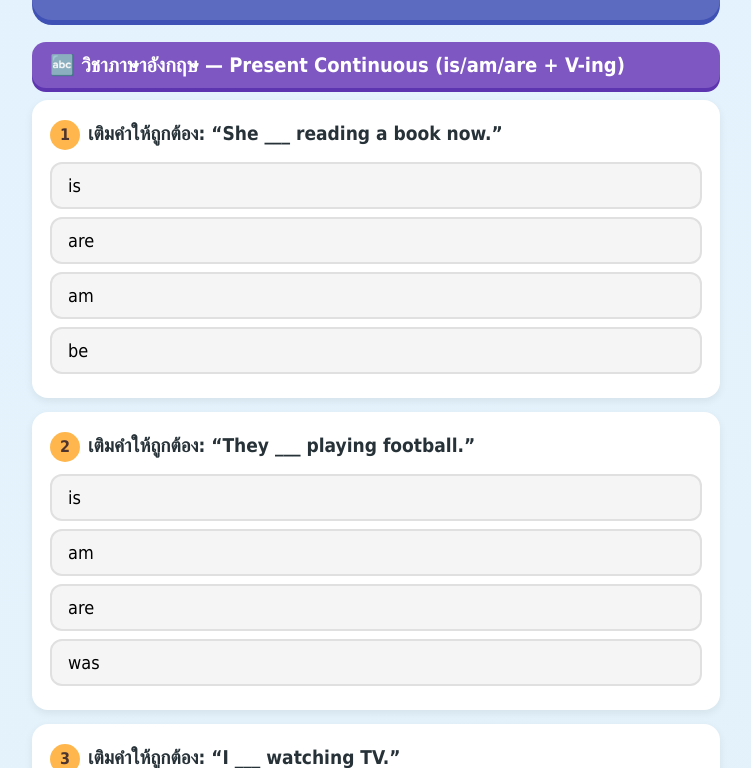
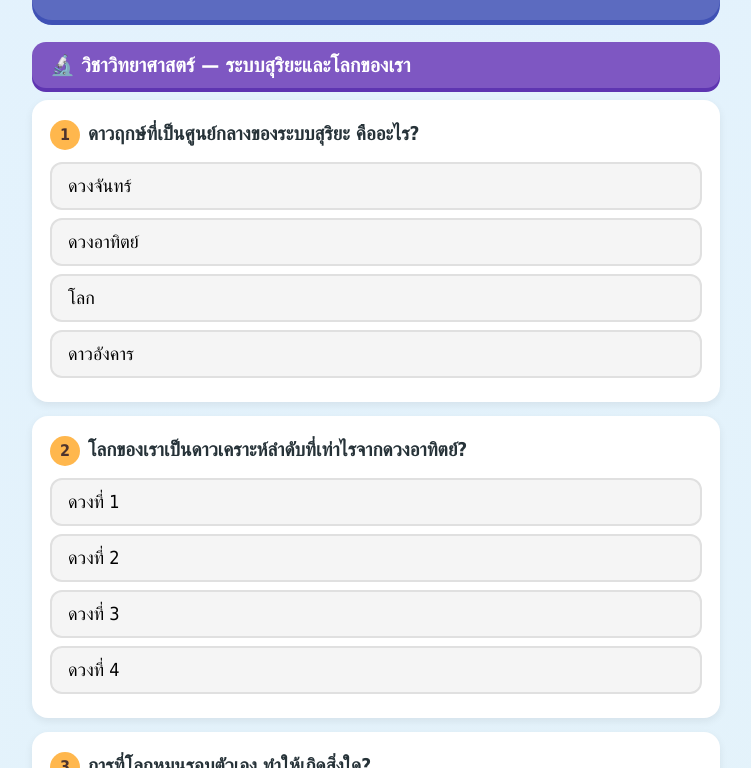
Before and after one commit to jndproperty/jnd-exam, a plain HTML site: page yuna/index.html in a window 1280 px wide. Shown: the part 115-883 px from the top of the page, without its empty margins (264-1015 px from the left). Drawn offline with Linux system fonts and the light colour scheme.

Commit message:
ข้อสอบ 28 ก.ค. 2026 (ชุด D ใหม่): วิทย์ ส่วนของพืช/ระบบสุริยะ + การงาน ปลูกต้นไม้/ถนอมอาหาร

```diff
--- a/yuna/index.html
+++ b/yuna/index.html
@@ -3,7 +3,7 @@
 <head>
 <meta charset="UTF-8">
 <meta name="viewport" content="width=device-width, initial-scale=1.0">
-<title>ข้อสอบฝึกยูน่า ป.4 - 28 ก.ค. 2026 (ชุด C ใหม่)</title>
+<title>ข้อสอบฝึกยูน่า ป.4 - 28 ก.ค. 2026 (ชุด D ใหม่)</title>
 <style>
   * { box-sizing: border-box; -webkit-tap-highlight-color: transparent; }
   body {
@@ -78,8 +78,8 @@
 <div class="wrap">
   <header>
     <h1>✨ ข้อสอบฝึกของยูน่า ✨</h1>
-    <div class="meta">ชั้น ป.4 &nbsp;•&nbsp; วันที่ 28 ก.ค. 2026 &nbsp;•&nbsp; ชุด C ใหม่ 🎉</div>
-    <div class="meta">วิชา: ภาษาอังกฤษ 🔤 + ศิลปะ 🎨</div>
+    <div class="meta">ชั้น ป.4 &nbsp;•&nbsp; วันที่ 28 ก.ค. 2026 &nbsp;•&nbsp; ชุด D ใหม่ 🎉</div>
+    <div class="meta">วิชา: วิทยาศาสตร์ 🔬 + การงานอาชีพฯ 🍳</div>
   </header>
 
   <div id="quiz"></div>
@@ -96,42 +96,42 @@
 
 <script>
 const questions = [
-  // ===== ภาษาอังกฤษ: Present Continuous (is/are/am + V-ing) (15 ข้อ) =====
-  { subj:1, text:"เติมคำให้ถูกต้อง: “She ___ reading a book now.”", opts:["is","are","am","be"], ans:0, exp:"ประธาน She ใช้ is → She is reading." },
-  { subj:1, text:"เติมคำให้ถูกต้อง: “They ___ playing football.”", opts:["is","am","are","was"], ans:2, exp:"ประธาน They ใช้ are → They are playing." },
-  { subj:1, text:"เติมคำให้ถูกต้อง: “I ___ watching TV.”", opts:["is","am","are","be"], ans:1, exp:"ประธาน I ใช้ am → I am watching." },
-  { subj:1, text:"รูป V-ing ของ “run” คือข้อใด?", opts:["runing","running","runned","runs"], ans:1, exp:"run เป็นเสียงสั้น ต้องซ้ำ n → running" },
-  { subj:1, text:"เติมคำให้ถูกต้อง: “He is ___ (swim) in the pool.”", opts:["swiming","swimming","swims","swam"], ans:1, exp:"swim ซ้ำ m ก่อนเติม -ing → swimming" },
-  { subj:1, text:"Present Continuous ใช้โครงสร้างแบบใด?", opts:["Verb ช่องเดียวเฉยๆ","is/am/are + V-ing","Verb ช่อง 2","will + Verb"], ans:1, exp:"โครงสร้างคือ is/am/are + กริยาเติม -ing" },
-  { subj:1, text:"เติมคำให้ถูกต้อง: “We ___ studying English.”", opts:["is","am","are","was"], ans:2, exp:"ประธาน We ใช้ are → We are studying." },
-  { subj:1, text:"รูป V-ing ของ “make” คือข้อใด?", opts:["makeing","making","maked","makes"], ans:1, exp:"make ลงท้ายด้วย e ตัด e แล้วเติม -ing → making" },
-  { subj:1, text:"เติมคำให้ถูกต้อง: “The baby ___ sleeping.”", opts:["are","is","am","were"], ans:1, exp:"ประธานเอกพจน์ (baby) ใช้ is → is sleeping." },
-  { subj:1, text:"ประโยคใดเป็น Present Continuous ที่ถูกต้อง?", opts:["I am eat rice.","I am eating rice.","I eating rice.","I eats rice."], ans:1, exp:"ต้องเป็น am + V-ing → I am eating rice." },
-  { subj:1, text:"เติมคำให้ถูกต้อง: “Look! It ___ raining.”", opts:["is","are","am","be"], ans:0, exp:"ประธาน It ใช้ is → It is raining." },
-  { subj:1, text:"คำว่า “cooking” มาจากกริยาใด?", opts:["cook","cool","book","cut"], ans:0, exp:"cooking มาจาก cook + -ing" },
-  { subj:1, text:"เติมคำให้ถูกต้อง: “You ___ writing a letter.”", opts:["is","am","are","was"], ans:2, exp:"ประธาน You ใช้ are → You are writing." },
-  { subj:1, text:"รูป V-ing ของ “play” คือข้อใด?", opts:["plaing","playing","plays","played"], ans:1, exp:"play เติม -ing ได้เลย → playing" },
-  { subj:1, text:"Present Continuous บอกการกระทำที่เกิดขึ้นเมื่อใด?", opts:["กำลังทำอยู่ตอนนี้","เมื่อวานนี้","ปีหน้า","ไม่เคยทำ"], ans:0, exp:"ใช้บอกสิ่งที่กำลังทำอยู่ในขณะนี้" },
+  // ===== วิทยาศาสตร์: ระบบสุริยะและโลกของเรา (15 ข้อ) =====
+  { subj:1, text:"ดาวฤกษ์ที่เป็นศูนย์กลางของระบบสุริยะ คืออะไร?", opts:["ดวงจันทร์","ดวงอาทิตย์","โลก","ดาวอังคาร"], ans:1, exp:"ดวงอาทิตย์เป็นดาวฤกษ์ศูนย์กลางของระบบสุริยะ ☀️" },
+  { subj:1, text:"โลกของเราเป็นดาวเคราะห์ลำดับที่เท่าไรจากดวงอาทิตย์?", opts:["ดวงที่ 1","ดวงที่ 2","ดวงที่ 3","ดวงที่ 4"], ans:2, exp:"โลกเป็นดาวเคราะห์ดวงที่ 3 จากดวงอาทิตย์" },
+  { subj:1, text:"การที่โลกหมุนรอบตัวเอง ทำให้เกิดสิ่งใด?", opts:["กลางวันและกลางคืน","ฤดูกาล","น้ำขึ้นน้ำลง","ฝนตก"], ans:0, exp:"โลกหมุนรอบตัวเองทำให้เกิดกลางวัน-กลางคืน" },
+  { subj:1, text:"การที่โลกโคจรรอบดวงอาทิตย์ครบ 1 รอบ ใช้เวลาประมาณเท่าใด?", opts:["1 วัน","1 เดือน","1 ปี","1 สัปดาห์"], ans:2, exp:"โลกโคจรรอบดวงอาทิตย์ครบ 1 รอบ ใช้เวลา 1 ปี" },
+  { subj:1, text:"ดาวเคราะห์ดวงใดได้ชื่อว่า “ดาวเคราะห์สีแดง”?", opts:["ดาวศุกร์","ดาวพฤหัสบดี","ดาวอังคาร","ดาวเสาร์"], ans:2, exp:"ดาวอังคารมีพื้นผิวสีแดง เรียกว่าดาวเคราะห์สีแดง" },
+  { subj:1, text:"บริวารของโลกที่โคจรรอบโลก คืออะไร?", opts:["ดวงอาทิตย์","ดวงจันทร์","ดาวอังคาร","ดาวหาง"], ans:1, exp:"ดวงจันทร์เป็นบริวารที่โคจรรอบโลก 🌙" },
+  { subj:1, text:"โลกหมุนรอบตัวเองครบ 1 รอบ ใช้เวลาประมาณเท่าใด?", opts:["1 ชั่วโมง","24 ชั่วโมง (1 วัน)","1 เดือน","1 ปี"], ans:1, exp:"โลกหมุนรอบตัวเองครบ 1 รอบใน 24 ชั่วโมง (1 วัน)" },
+  { subj:1, text:"ดาวเคราะห์ที่มีวงแหวนสวยงามล้อมรอบ คือดวงใด?", opts:["ดาวพุธ","โลก","ดาวเสาร์","ดาวศุกร์"], ans:2, exp:"ดาวเสาร์มีวงแหวนสวยงามล้อมรอบ 🪐" },
+  { subj:1, text:"แหล่งกำเนิดแสงสว่างและความร้อนของระบบสุริยะ คืออะไร?", opts:["ดวงจันทร์","ดวงอาทิตย์","ดาวเทียม","ดาวหาง"], ans:1, exp:"ดวงอาทิตย์ให้แสงสว่างและความร้อนแก่ระบบสุริยะ" },
+  { subj:1, text:"ดาวเคราะห์ดวงใดใหญ่ที่สุดในระบบสุริยะ?", opts:["โลก","ดาวพฤหัสบดี","ดาวอังคาร","ดาวพุธ"], ans:1, exp:"ดาวพฤหัสบดีเป็นดาวเคราะห์ที่ใหญ่ที่สุด" },
+  { subj:1, text:"การเกิดฤดูกาลบนโลก เกิดจากสาเหตุใด?", opts:["โลกเอียงและโคจรรอบดวงอาทิตย์","ดวงจันทร์บังโลก","ดาวตก","ลมพายุ"], ans:0, exp:"โลกเอียงแกนและโคจรรอบดวงอาทิตย์ ทำให้เกิดฤดูกาล" },
+  { subj:1, text:"เมื่อด้านที่เราอยู่หันเข้าหาดวงอาทิตย์ จะเป็นเวลาใด?", opts:["กลางคืน","เที่ยงคืน","กลางวัน","ไม่มีเวลา"], ans:2, exp:"ด้านที่หันเข้าหาดวงอาทิตย์จะเป็นกลางวัน" },
+  { subj:1, text:"ดวงจันทร์ที่เราเห็นสว่างบนท้องฟ้า ได้แสงมาจากที่ใด?", opts:["สร้างแสงเอง","สะท้อนแสงจากดวงอาทิตย์","จากโลก","จากดาวอังคาร"], ans:1, exp:"ดวงจันทร์ไม่มีแสงเอง แต่สะท้อนแสงจากดวงอาทิตย์" },
+  { subj:1, text:"ระบบสุริยะมีดาวเคราะห์ทั้งหมดกี่ดวง?", opts:["8 ดวง","5 ดวง","10 ดวง","12 ดวง"], ans:0, exp:"ระบบสุริยะมีดาวเคราะห์ 8 ดวง" },
+  { subj:1, text:"ปรากฏการณ์ที่ดวงจันทร์บังดวงอาทิตย์ เรียกว่าอะไร?", opts:["จันทรุปราคา","ฝนดาวตก","สุริยุปราคา","รุ้งกินน้ำ"], ans:2, exp:"ดวงจันทร์บังดวงอาทิตย์ เรียกว่า สุริยุปราคา" },
 
-  // ===== ศิลปะ: หลักการจัดองค์ประกอบศิลป์ (สมดุล/เอกภาพ/จุดเด่น) (15 ข้อ) =====
-  { subj:2, text:"การจัดวางให้ภาพซ้าย-ขวาดูเท่ากัน ไม่หนักไปข้างใดข้างหนึ่ง เรียกว่าอะไร?", opts:["ความขัดแย้ง","ความสมดุล (Balance)","ความว่างเปล่า","ความยุ่งเหยิง"], ans:1, exp:"การถ่วงน้ำหนักภาพให้เท่ากัน คือ ความสมดุล" },
-  { subj:2, text:"จุดที่ดึงดูดสายตาให้มองเป็นอันดับแรกในภาพ เรียกว่าอะไร?", opts:["จุดเด่น (Point of Emphasis)","พื้นหลัง","กรอบภาพ","เส้นขอบ"], ans:0, exp:"ส่วนที่เด่นสะดุดตาที่สุด คือ จุดเด่น" },
-  { subj:2, text:"การที่ทุกส่วนในภาพกลมกลืนเป็นอันหนึ่งอันเดียวกัน เรียกว่าอะไร?", opts:["ความแตกแยก","เอกภาพ (Unity)","ความว่าง","ความซ้ำซาก"], ans:1, exp:"ความกลมกลืนเป็นหนึ่งเดียว คือ เอกภาพ" },
-  { subj:2, text:"ความสมดุลที่ซ้ายและขวาเหมือนกันเหมือนภาพในกระจกเงา เรียกว่าสมดุลแบบใด?", opts:["สมดุลแบบสองข้างไม่เท่ากัน","สมดุลแบบสองข้างเท่ากัน (Symmetry)","ไม่มีสมดุล","ความขัดแย้ง"], ans:1, exp:"สองข้างเหมือนกัน คือ สมดุลแบบสมมาตร (Symmetry)" },
-  { subj:2, text:"การใช้สีหรือขนาดที่ต่างออกไปเพื่อเน้นบางส่วนให้โดดเด่น เป็นการสร้างสิ่งใด?", opts:["จุดเด่น","ความสมดุล","พื้นผิว","เส้น"], ans:0, exp:"การเน้นให้บางส่วนสะดุดตา คือการสร้างจุดเด่น" },
-  { subj:2, text:"ในภาพวาด “พื้นที่ว่าง” (space) มีความสำคัญอย่างไร?", opts:["ทำให้ภาพเสีย","ช่วยให้ภาพดูโปร่ง ไม่อึดอัด","ไม่มีความสำคัญ","ทำให้ภาพแคบ"], ans:1, exp:"พื้นที่ว่างช่วยให้ภาพดูโปร่ง สบายตา" },
-  { subj:2, text:"การจัดองค์ประกอบภาพที่ดี ควรมีลักษณะอย่างไร?", opts:["รกและสับสน","มีจุดเด่น สมดุล และกลมกลืน","ว่างเปล่าทั้งหมด","ไม่มีจุดสนใจ"], ans:1, exp:"ภาพที่ดีควรมีจุดเด่น สมดุล และกลมกลืน (เอกภาพ)" },
-  { subj:2, text:"สมดุลที่สองข้างไม่เท่ากันแต่ยังดูสมดุล เรียกว่าอะไร?", opts:["สมดุลแบบสมมาตร","สมดุลแบบอสมมาตร (Asymmetry)","ความขัดแย้ง","เอกภาพ"], ans:1, exp:"สองข้างต่างกันแต่ยังสมดุล คือ สมดุลแบบอสมมาตร" },
-  { subj:2, text:"การวางวัตถุหลักไว้ในตำแหน่งที่น่าสนใจของภาพ ช่วยสร้างสิ่งใด?", opts:["จุดเด่นของภาพ","ความว่างเปล่า","ความสับสน","พื้นหลัง"], ans:0, exp:"ช่วยสร้างจุดเด่นให้ภาพน่าสนใจ" },
-  { subj:2, text:"องค์ประกอบใดช่วยให้ผู้ชม “รู้ว่าควรมองตรงไหนก่อน”?", opts:["พื้นหลัง","จุดเด่น","กรอบ","ความว่าง"], ans:1, exp:"จุดเด่นนำสายตาผู้ชมว่าควรมองตรงไหนก่อน" },
-  { subj:2, text:"ถ้าภาพมีของกระจายเต็มไปหมด ไม่มีจุดพักสายตา จะขาดหลักการใด?", opts:["พื้นที่ว่างและจุดเด่น","สีสัน","เส้น","กรอบ"], ans:0, exp:"ภาพรกเกินไปเพราะขาดพื้นที่ว่างและจุดเด่น" },
-  { subj:2, text:"“เอกภาพ” ในงานศิลปะหมายถึงอะไร?", opts:["ความแตกต่างสุดขั้ว","ความเป็นอันหนึ่งอันเดียวกันของภาพ","ความว่างเปล่า","จำนวนสีที่ใช้"], ans:1, exp:"เอกภาพคือความกลมกลืนเป็นหนึ่งเดียวของภาพ" },
-  { subj:2, text:"การใช้สีโทนเดียวกันทั้งภาพ ช่วยสร้างสิ่งใด?", opts:["เอกภาพและความกลมกลืน","ความขัดแย้ง","ความสับสน","จุดเด่นหลายจุด"], ans:0, exp:"สีโทนเดียวกันช่วยให้ภาพกลมกลืนเป็นเอกภาพ" },
-  { subj:2, text:"การวางเส้นขอบฟ้าในภาพทิวทัศน์ให้เหมาะสม เกี่ยวข้องกับหลักการใด?", opts:["การผสมสี","การจัดองค์ประกอบและความสมดุล","การปั้น","การพับกระดาษ"], ans:1, exp:"ตำแหน่งเส้นขอบฟ้าเกี่ยวกับการจัดองค์ประกอบและสมดุลของภาพ" },
-  { subj:2, text:"จุดเด่นในภาพ ควรมีลักษณะอย่างไรจึงทำให้ภาพน่าสนใจที่สุด?", opts:["จุดเด่นหลักเพียงจุดเดียว","หลายจุดเท่าๆ กันจนแย่งความสนใจ","ไม่มีจุดเด่นเลย","เต็มไปหมดทั้งภาพ"], ans:0, exp:"ควรมีจุดเด่นหลักจุดเดียว เพื่อไม่ให้แย่งสายตากัน" }
+  // ===== การงานอาชีพฯ: การประกอบอาหารและการถนอมอาหาร (15 ข้อ) =====
+  { subj:2, text:"ก่อนประกอบอาหารทุกครั้ง เราควรทำสิ่งใดเป็นอันดับแรก?", opts:["เปิดทีวี","ล้างมือให้สะอาด","เล่นโทรศัพท์","นอนพัก"], ans:1, exp:"ล้างมือให้สะอาดก่อนทำอาหารทุกครั้ง 🧼" },
+  { subj:2, text:"การถนอมอาหารด้วย “การตากแห้ง” เหมาะกับอาหารประเภทใด?", opts:["ปลา เนื้อ ผลไม้","น้ำเปล่า","น้ำแข็ง","นมสด"], ans:0, exp:"การตากแห้งเหมาะกับปลา เนื้อ และผลไม้" },
+  { subj:2, text:"การเก็บอาหารในตู้เย็น เป็นการถนอมอาหารด้วยวิธีใด?", opts:["การตากแห้ง","การแช่เย็น","การรมควัน","การดอง"], ans:1, exp:"การเก็บในตู้เย็นคือการถนอมด้วยความเย็น (แช่เย็น)" },
+  { subj:2, text:"อุปกรณ์ใดใช้สำหรับหั่นผักและเนื้อ?", opts:["ช้อน","มีดและเขียง","แก้วน้ำ","จาน"], ans:1, exp:"ใช้มีดและเขียงในการหั่นผักและเนื้อ 🔪" },
+  { subj:2, text:"การทำ “ผลไม้ดอง” หรือ “ผักดอง” เป็นการถนอมอาหารด้วยวิธีใด?", opts:["การตากแห้ง","การแช่แข็ง","การดอง","การต้ม"], ans:2, exp:"การแช่ในน้ำเกลือ/น้ำส้ม เรียกว่า การดอง" },
+  { subj:2, text:"เพื่อความปลอดภัย เวลาใช้มีด เราควรทำอย่างไร?", opts:["ใช้ด้วยความระมัดระวัง","ถือวิ่งเล่น","แกว่งไปมา","ชี้ใส่คน"], ans:0, exp:"มีดเป็นของมีคม ต้องใช้อย่างระมัดระวัง" },
+  { subj:2, text:"การถนอมอาหารมีประโยชน์อย่างไร?", opts:["ทำให้อาหารเสียเร็ว","เก็บอาหารไว้กินได้นานขึ้น","เพิ่มเชื้อโรค","ไม่มีประโยชน์"], ans:1, exp:"ช่วยเก็บอาหารไว้กินได้นานขึ้น ไม่เน่าเสียเร็ว" },
+  { subj:2, text:"อาหารประเภทใดควรเก็บในช่องแช่แข็ง (freezer)?", opts:["ข้าวสาร","เนื้อสัตว์สด","ผลไม้ตากแห้ง","เกลือ"], ans:1, exp:"เนื้อสัตว์สดควรเก็บในช่องแช่แข็งให้เก็บได้นาน" },
+  { subj:2, text:"หลังประกอบอาหารเสร็จ เราควรทำอะไร?", opts:["ล้างและเก็บอุปกรณ์ให้สะอาด","ทิ้งไว้เลอะเทอะ","ปล่อยเตาเปิดไว้","วางมีดกระจาย"], ans:0, exp:"ล้างและเก็บอุปกรณ์ ปิดเตาให้เรียบร้อย" },
+  { subj:2, text:"การทำ “แยม” จากผลไม้ ใช้สิ่งใดช่วยถนอมและเพิ่มรสหวาน?", opts:["เกลือ","น้ำตาล","น้ำแข็ง","พริกไทย"], ans:1, exp:"แยมใช้น้ำตาลช่วยถนอมอาหารและเพิ่มความหวาน" },
+  { subj:2, text:"เวลาต้มน้ำร้อนหรือทอดอาหาร เราต้องระวังสิ่งใด?", opts:["ความร้อนและน้ำมันกระเด็น","สีของหม้อ","เสียงดัง","น้ำหนักเบา"], ans:0, exp:"ต้องระวังความร้อนและน้ำมันกระเด็นลวกผิว" },
+  { subj:2, text:"การล้างผักผลไม้ก่อนนำมาปรุงหรือกิน มีประโยชน์อย่างไร?", opts:["ทำให้เน่าเร็ว","ขจัดสิ่งสกปรกและสารตกค้าง","เพิ่มเชื้อโรค","ไม่มีผล"], ans:1, exp:"ล้างผักผลไม้ช่วยขจัดดิน เชื้อโรค และสารตกค้าง" },
+  { subj:2, text:"อาหารที่มีกลิ่นเหม็นเปรี้ยวหรือขึ้นรา เราควรทำอย่างไร?", opts:["ทิ้งไป ไม่นำมากิน","กินต่อได้","เก็บไว้กินพรุ่งนี้","แบ่งให้เพื่อน"], ans:0, exp:"อาหารเสีย/ขึ้นราต้องทิ้ง ไม่นำมากินเพราะอันตราย" },
+  { subj:2, text:"การถนอมอาหารด้วย “การรมควัน” มักใช้กับอาหารประเภทใด?", opts:["ผลไม้สด","เนื้อสัตว์ ปลา","น้ำผลไม้","ไอศกรีม"], ans:1, exp:"การรมควันมักใช้กับเนื้อสัตว์และปลา" },
+  { subj:2, text:"เพื่อสุขอนามัยที่ดี เขียงสำหรับหั่นเนื้อสดและผัก ควรเป็นอย่างไร?", opts:["ใช้เขียงเดียวกันได้เลย","แยกเขียงกัน","ไม่ต้องล้าง","ใช้พื้นแทนเขียง"], ans:1, exp:"ควรแยกเขียงเนื้อสดกับผัก กันเชื้อโรคปนเปื้อน" }
 ];
 
-const subjNames = { 1:"🔤 วิชาภาษาอังกฤษ — Present Continuous (is/am/are + V-ing)", 2:"🎨 วิชาศิลปะ — องค์ประกอบศิลป์ (สมดุล/เอกภาพ/จุดเด่น)" };
+const subjNames = { 1:"🔬 วิชาวิทยาศาสตร์ — ระบบสุริยะและโลกของเรา", 2:"🍳 วิชาการงานอาชีพฯ — การประกอบอาหารและการถนอมอาหาร" };
 const selected = {};
 let checked = false;
 
```
Also changed, not shown: tifa/index.html (+26 -26 lines).
